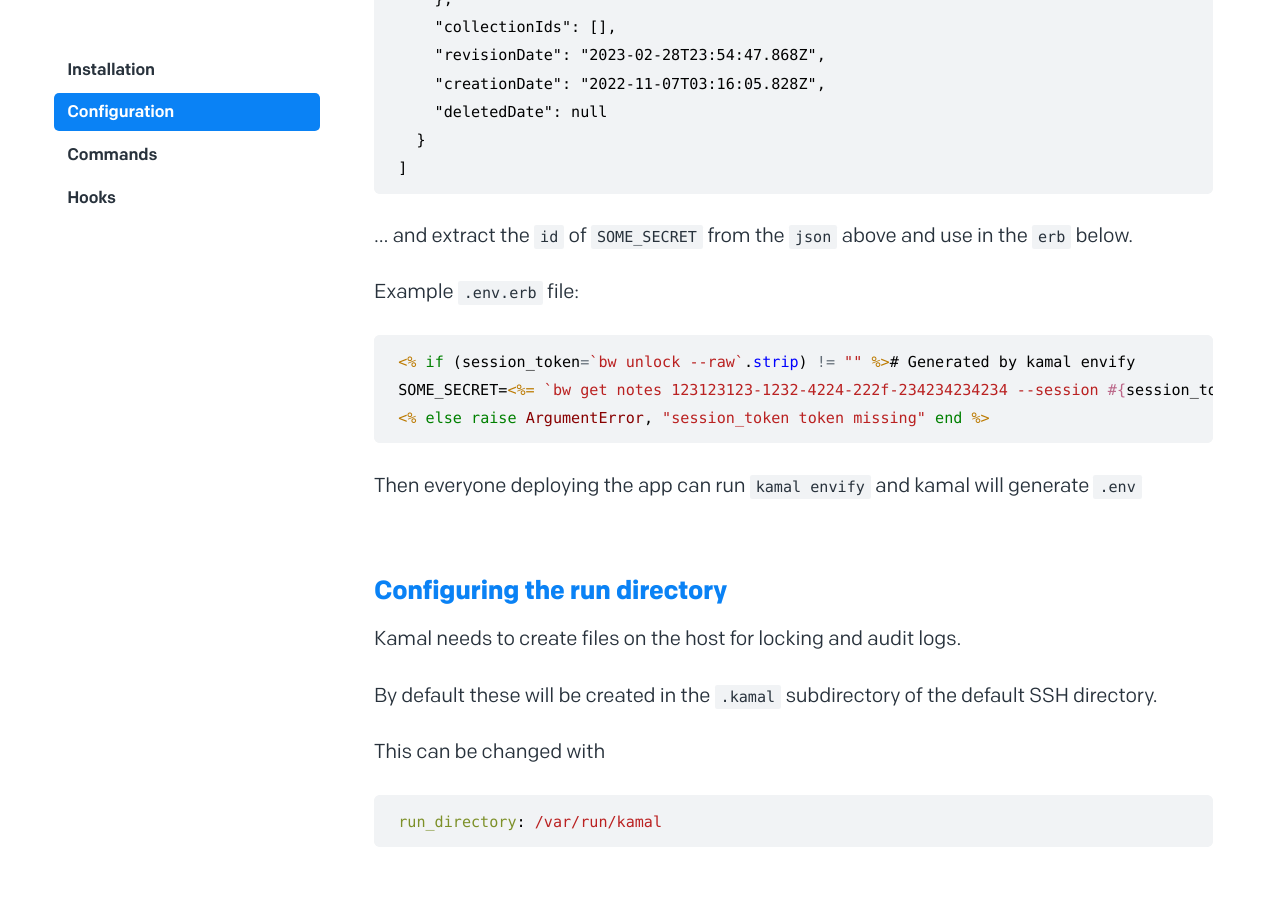
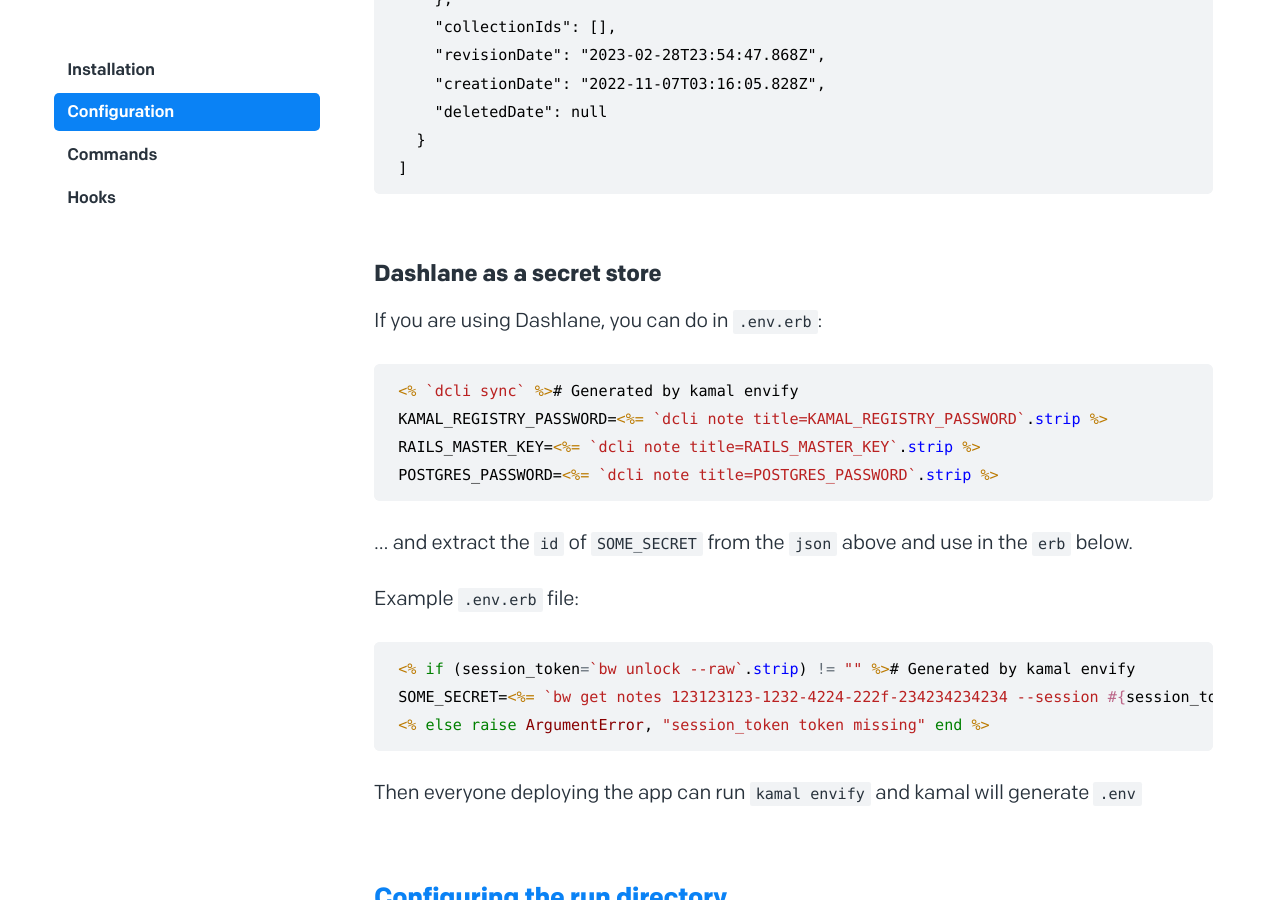
Before and after one commit to basecamp/kamal-site, a Jekyll site: the page built from _docs/configuration.md, in a window 1280 px wide and 900 px high, scrolled down 2025 px. Built offline with Jekyll 4.4.1, drawn with Linux system fonts in a browser that asks for light colours.

Commit message:
Add Dashlane configuration

````diff
--- a/_docs/configuration.md
+++ b/_docs/configuration.md
@@ -65,6 +65,17 @@ $ bw list items --search SOME_SECRET | jq
     "deletedDate": null
   }
 ]
+```
+
+### Dashlane as a secret store
+
+If you are using Dashlane, you can do in `.env.erb`:
+
+```erb
+<% `dcli sync` %># Generated by kamal envify
+KAMAL_REGISTRY_PASSWORD=<%= `dcli note title=KAMAL_REGISTRY_PASSWORD`.strip %>
+RAILS_MASTER_KEY=<%= `dcli note title=RAILS_MASTER_KEY`.strip %>
+POSTGRES_PASSWORD=<%= `dcli note title=POSTGRES_PASSWORD`.strip %>
 ```
 
 ... and extract the `id` of `SOME_SECRET` from the `json` above and use in the `erb` below.
````
